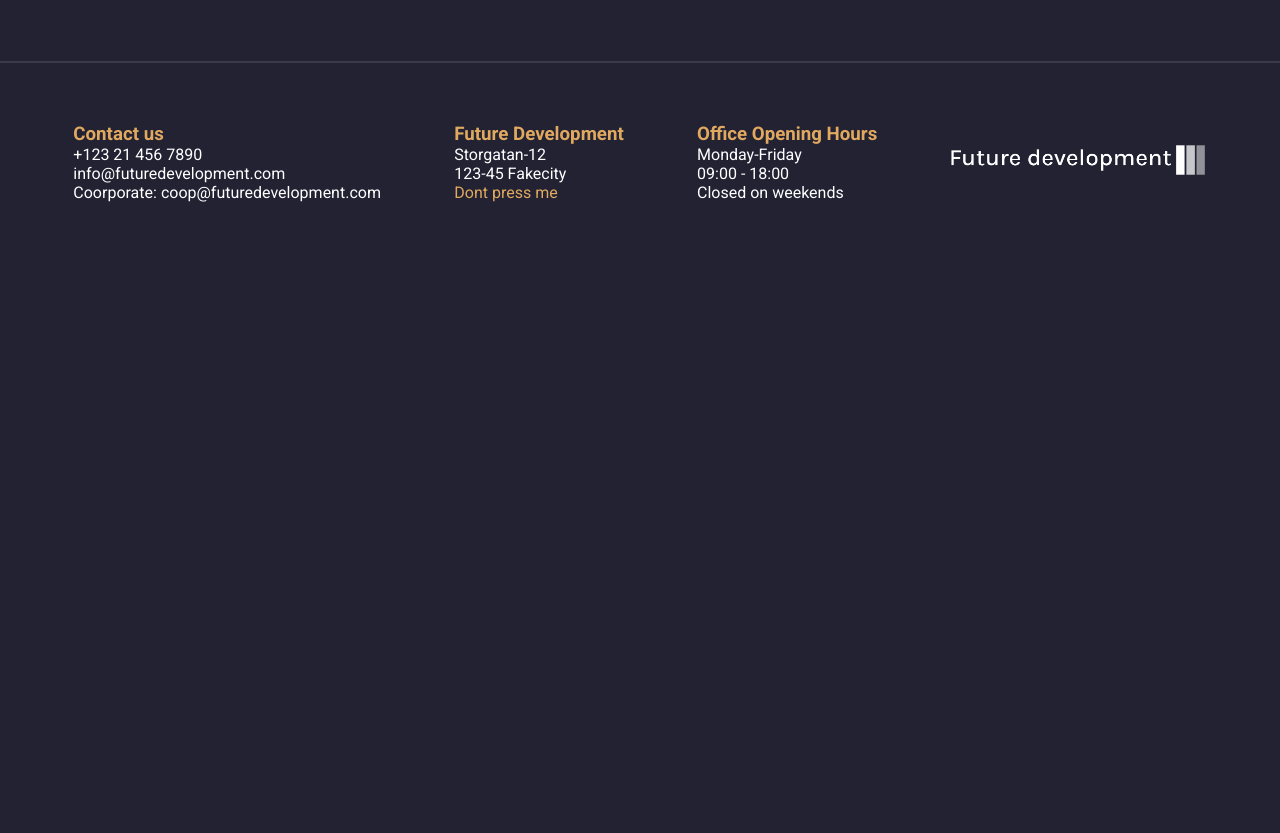
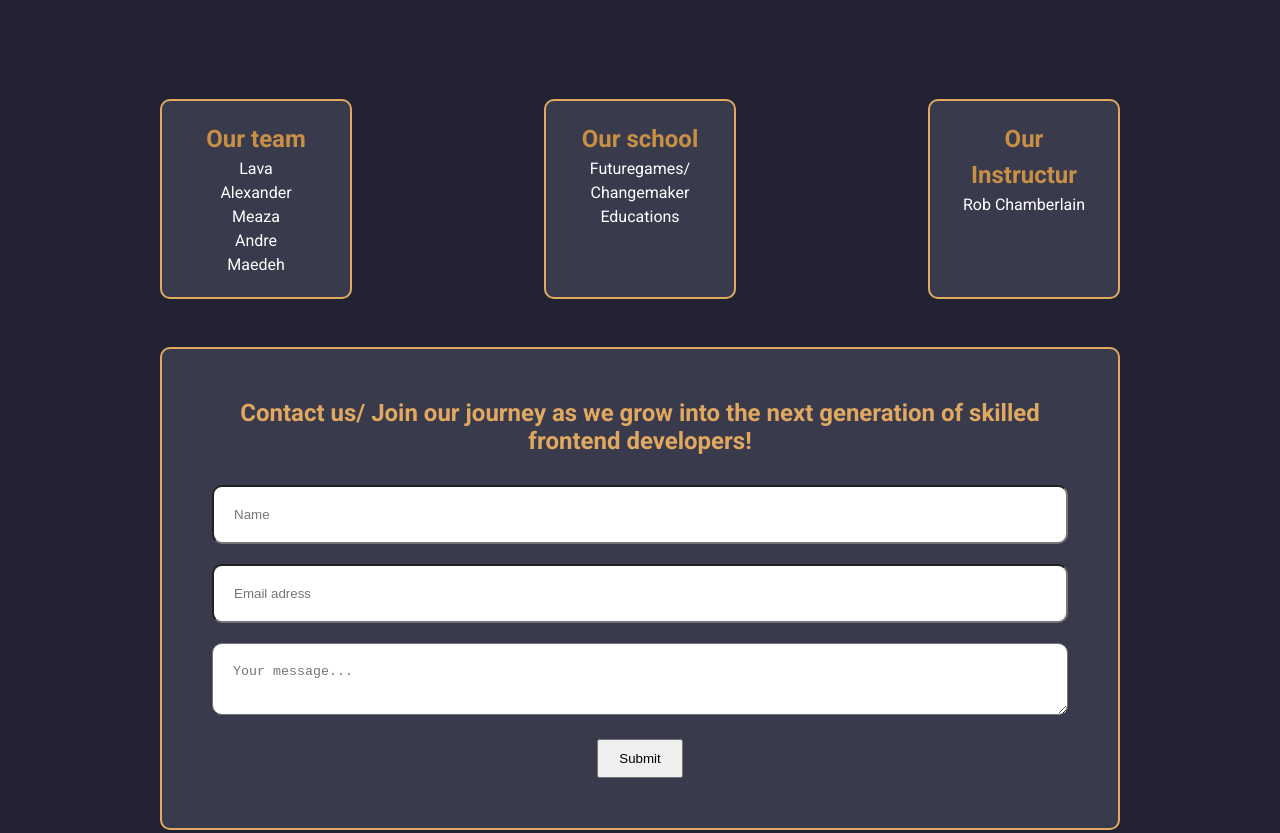
Before and after one commit to Endorze/Group-assignment1, a plain HTML site: page websites-html/aboutus.html in a window 1280 px wide. Shown: the part 1860-2693 px from the top of the page. Before the commit the page ends 2121 px from the top, so only its background shows below. Drawn offline with Linux system fonts and the light colour scheme.

Commit message:
"Added content that was missing from the branch"

```diff
--- a/websites-css/aboutus.css
+++ b/websites-css/aboutus.css
@@ -73,7 +73,6 @@
 .team-member p {
     font-size: var(--font-size-p);
 }
-
 .contact-container {
     max-width: 1000px;
     margin: 50px auto;
--- a/websites-html/aboutus.html
+++ b/websites-html/aboutus.html
@@ -127,6 +127,35 @@
         </div>
       </div>
     </section>
+    <div class="contact-container">
+      <div class="contact-info">
+          <div class="contact-box">
+              <h3>Our team</h3>
+              <p>Lava</p>
+              <p>Alexander</p>
+              <p>Meaza</p>
+              <p>Andre</p>
+              <p>Maedeh</p>
+          </div>
+          <div class="contact-box">
+              <h3>Our school</h3>
+              <p>Futuregames/ Changemaker Educations</p>
+          </div>
+          <div class="contact-box">
+              <h3>Our Instructur</h3>
+              <p>Rob Chamberlain</p>
+          </div>
+      </div>
+      <div class="contact-form">
+          <h3>Contact us/ Join our journey as we grow into the next generation of skilled frontend developers!</h3>
+          <form>
+              <input type="text" placeholder="Name" required>
+              <input type="email" placeholder="Email adress" required>
+              <textarea placeholder="Your message..." required ></textarea>
+              <button type="submit">Submit</button>
+          </form>
+      </div>
+  </div>
     <footer class="footer">
       <div>
         <h3>Contact us</h3>
```
